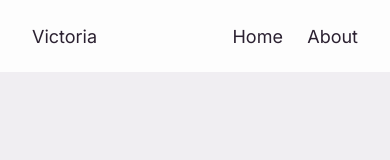
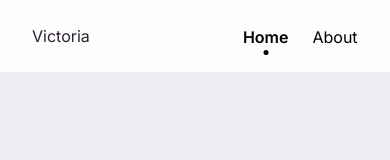
Before and after one commit to AmmDuncan/victoria_portfolio, a Nuxt app: page / in a window 390 px wide. Shown: the top 160 px of the page. Built offline with nearby package versions, Linux system fonts and the light colour scheme.

Commit message:
style: nav-links on mobile

```diff
--- a/components/layout/Navbar.vue
+++ b/components/layout/Navbar.vue
@@ -27,17 +27,16 @@
     align-items: center;
   }
 
+  .name {
+    font-size: 1.6rem;
+  }
+
   .nav-list {
     list-style: none;
     display: grid;
     grid: 1fr / auto-flow 1fr;
     gap: 2.4rem;
     align-items: center;
-  }
-
-  @media (min-width: 992px) {
-    .container {
-      height: 9rem;
   }
 
   .nav-link {
@@ -61,6 +60,15 @@
       }
     }
   }
+
+  @media (min-width: 992px) {
+    .container {
+      height: 9rem;
+    }
+
+    .name {
+      font-size: 1.8rem;
+    }
   }
 }
 </style>
```
Lines whose indentation alone changed are shown as unchanged.
